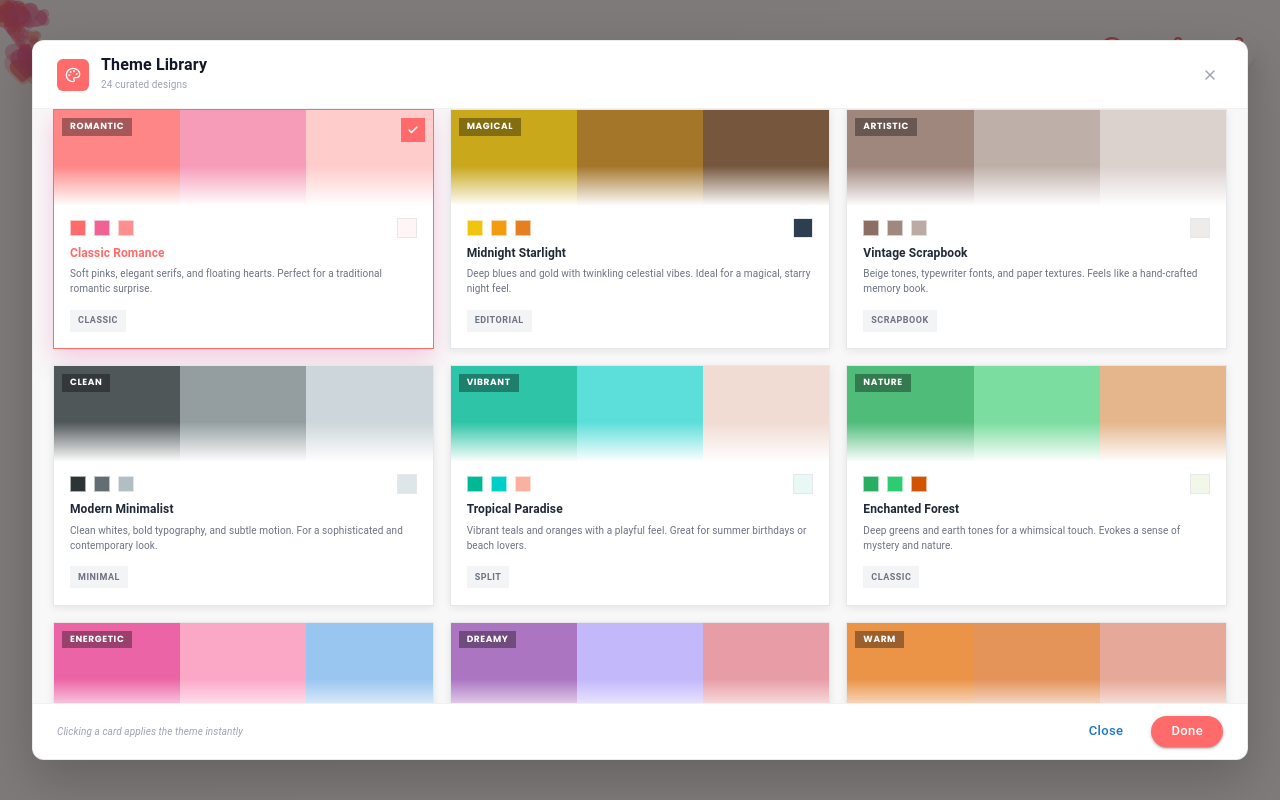
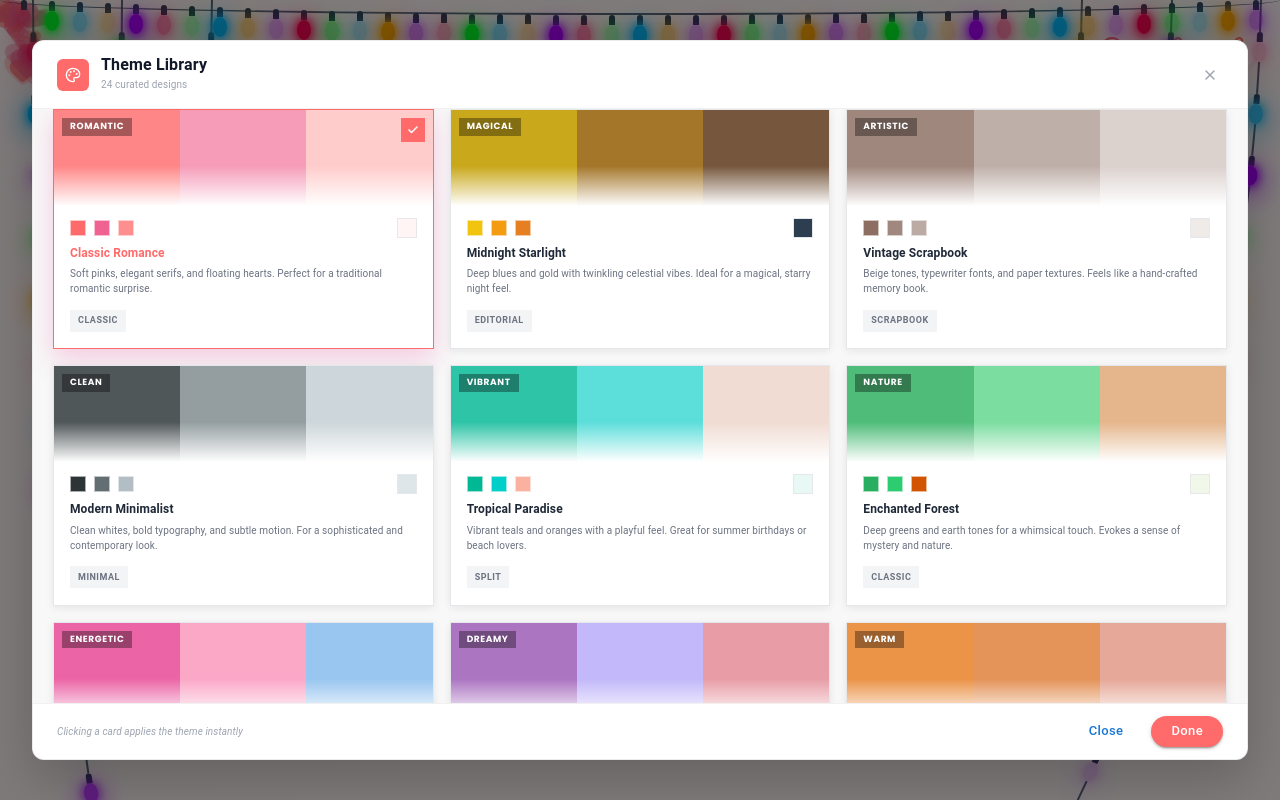
Before and after one commit to aniilchauhan/Birthday-Wish, a React (Vite) app: page / in a window 1280 px wide. Both pictures are taken after a click on the button "Start Creating ✨". Shown: the top 800 px of the page. Built offline with nearby package versions, Linux system fonts and the light colour scheme; a web font is replaced by a local one.

Commit message:
feat: implement core birthday application structure with customizer UI and fairy lights component

```diff
--- a/src/App.tsx
+++ b/src/App.tsx
@@ -19,6 +19,7 @@ import { TEMPLATES } from './templates';
 import { cn } from './lib/utils';
 import ThemeGalleryModal from './components/ThemeGalleryModal';
 import Balloons from './components/Balloons';
+import FairyLights from './components/FairyLights';
 
 type AnimationKey = keyof typeof ANIMATION_PRESETS;
 
@@ -2967,6 +2968,7 @@ export default function App() {
     )} style={{ fontFamily: 'var(--font-family)' }}>
       <Toaster position="bottom-center" richColors />
       {config.EVENT_TYPE === 'birthday' && <Balloons />}
+      {config.EVENT_TYPE === 'birthday' && <FairyLights />}
       <FloatingHearts config={config} />
       {config.DESIGN?.cursorTrail && <CursorTrail config={config} />}
 
--- /dev/null
+++ b/src/components/FairyLights.tsx
@@ -0,0 +1,146 @@
+import React from 'react';
+import { motion } from 'motion/react';
+
+const colors = [
+  '#ff0055', // Neon Pink/Red
+  '#00ff22', // Neon Green
+  '#00bbff', // Neon Blue
+  '#ffaa00', // Neon Warm Yellow/Orange
+  '#aa00ff', // Neon Purple
+];
+
+interface StringNodeProps {
+  remaining: number;
+  index: number;
+  colIndex: number;
+  swayDuration: number;
+}
+
+// A recursive physics component!
+// Instead of rotating a single straight stick, we link tiny wire segments.
+// If every node rotates slightly relative to its parent, they mathematically form a smooth, perfect flexible curve!
+const StringNode: React.FC<StringNodeProps> = ({ remaining, index, colIndex, swayDuration }) => {
+  if (remaining <= 0) return null;
+
+  const color = colors[(colIndex + (index * 2)) % colors.length];
+  const blinkDelay = ((index + colIndex) % 3) * 0.5 + Math.random() * 0.3;
+
+  return (
+    <motion.div
+      // A small rotation applied recursively creates an authentic curved string
+      // e.g. Node 1 is 2deg, Node 5 is actually 10deg real-world rotation!
+      animate={{ rotate: [-1.8, 1.8, -1.8] }}
+      transition={{
+        duration: swayDuration,
+        repeat: Infinity,
+        ease: 'easeInOut'
+      }}
+      className="flex flex-col items-center"
+      style={{ transformOrigin: 'top center' }}
+    >
+      {/* Physical wire segment linking to next bulb */}
+      <div className="w-[2px] h-8 bg-slate-700/80" />
+
+      {/* Bulb Socket */}
+      <div className="w-1.5 h-2.5 bg-slate-700 rounded-t-sm" />
+
+      {/* Glowing Bulb */}
+      <motion.div
+        animate={{ opacity: [0.2, 1, 0.2] }}
+        transition={{ duration: 1.5, repeat: Infinity, ease: "easeInOut", delay: blinkDelay }}
+        className="w-3.5 h-5 rounded-[50%] z-10 relative"
+        style={{
+          backgroundColor: color,
+          boxShadow: `0px 5px 24px 8px ${color}80, 0px 0px 10px 2px ${color}`,
+        }}
+      />
+
+      {/* Recursively attach the next node to the BOTTOM of this bulb! */}
+      <StringNode
+        remaining={remaining - 1}
+        index={index + 1}
+        colIndex={colIndex}
+        swayDuration={swayDuration}
+      />
+    </motion.div>
+  );
+};
+
+const FairyLights = () => {
+  const horizontalBulbs = 45;
+  const baseVerticalBulbsCount = 6;
+
+  // 3 strings on the far Left, 3 strings on the far Right
+  const stringPositions = [2, 9, 16, 84, 91, 98];
+
+  return (
+    <div className="fixed top-0 left-0 right-0 bottom-0 z-[110] pointer-events-none overflow-hidden">
+
+      {/* 1. HORIZONTAL TOP ROW */}
+      <div className="absolute top-0 left-0 right-0 flex justify-around w-full" style={{ padding: '0 10px' }}>
+        {/* Main wire curving nicely across the top */}
+        <div
+          className="absolute top-0 left-0 w-full h-[30px] border-b-2 border-slate-700/80"
+          style={{ borderRadius: '50%', marginTop: '-15px' }}
+        />
+
+        {[...Array(horizontalBulbs)].map((_, i) => {
+          const color = colors[i % colors.length];
+          const blinkDelay = (i % 3) * 0.5;
+          const drop = Math.abs(Math.sin((i / (horizontalBulbs - 1)) * Math.PI)) * 15;
+
+          return (
+            <div
+              key={`h-bulb-${i}`}
+              className="relative z-10 flex flex-col items-center"
+              style={{ marginTop: `${drop}px` }}
+            >
+              <div className="w-1.5 h-2.5 bg-slate-700 rounded-t-sm" />
+              <motion.div
+                animate={{ opacity: [0.2, 1, 0.2] }}
+                transition={{ duration: 1.5, repeat: Infinity, ease: "easeInOut", delay: blinkDelay }}
+                className="w-3.5 h-5 rounded-[50%]"
+                style={{
+                  backgroundColor: color,
+                  boxShadow: `0px 5px 24px 8px ${color}80, 0px 0px 10px 2px ${color}`,
+                }}
+              />
+            </div>
+          );
+        })}
+      </div>
+
+      {/* 2. SIX VERTICAL STRINGS (3 Left, 3 Right) */}
+      {stringPositions.map((leftPos, colIndex) => {
+
+        // Organic wind sway speed
+        const swayDuration = 3.5 + colIndex * 0.4;
+
+        // Curtain length effect
+        let stringBulbCount = baseVerticalBulbsCount;
+        if (colIndex === 0 || colIndex === 5) stringBulbCount += 8;
+        else if (colIndex === 1 || colIndex === 4) stringBulbCount += 4;
+        else stringBulbCount += 1;
+
+        return (
+          <div
+            key={`v-string-${colIndex}`}
+            className="absolute top-0 flex flex-col items-center"
+            style={{ left: `${leftPos}%` }}
+          >
+            {/* Start the recursive physics chain here! */}
+            <StringNode
+              remaining={stringBulbCount}
+              index={0}
+              colIndex={colIndex}
+              swayDuration={swayDuration}
+            />
+          </div>
+        );
+      })}
+
+    </div>
+  );
+};
+
+export default FairyLights;
```
